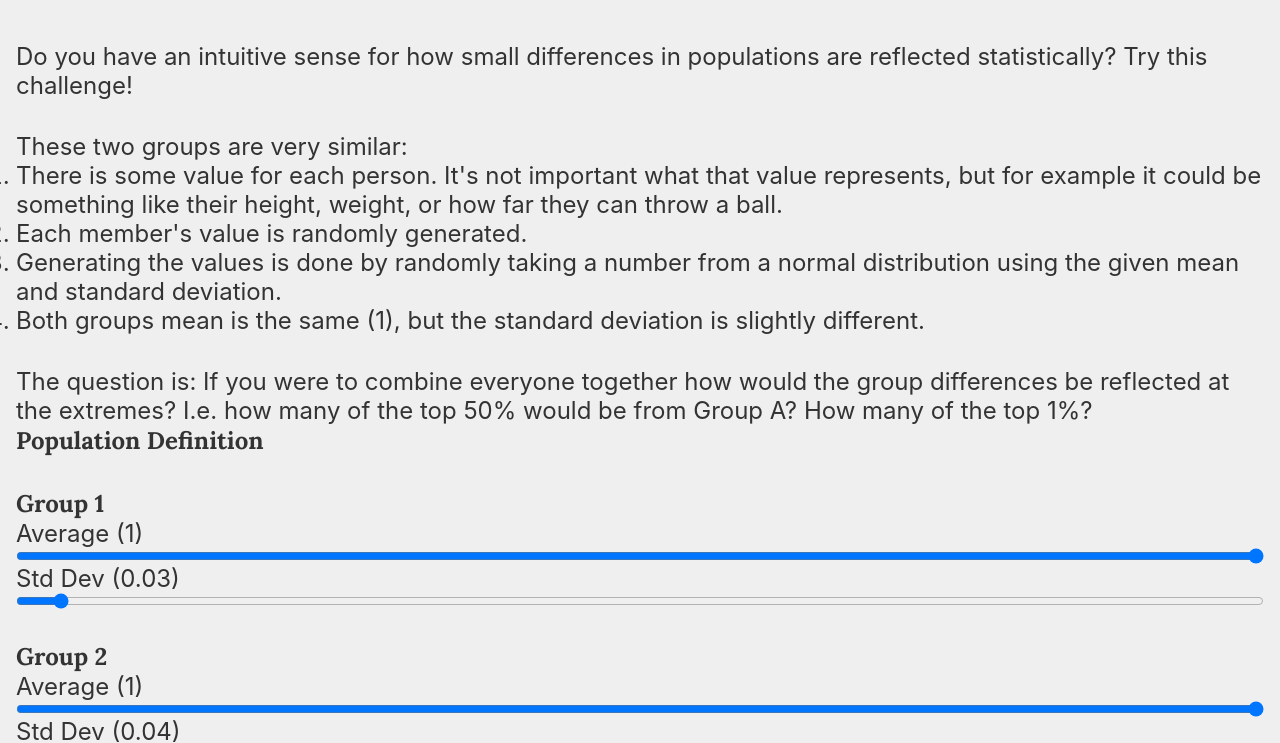
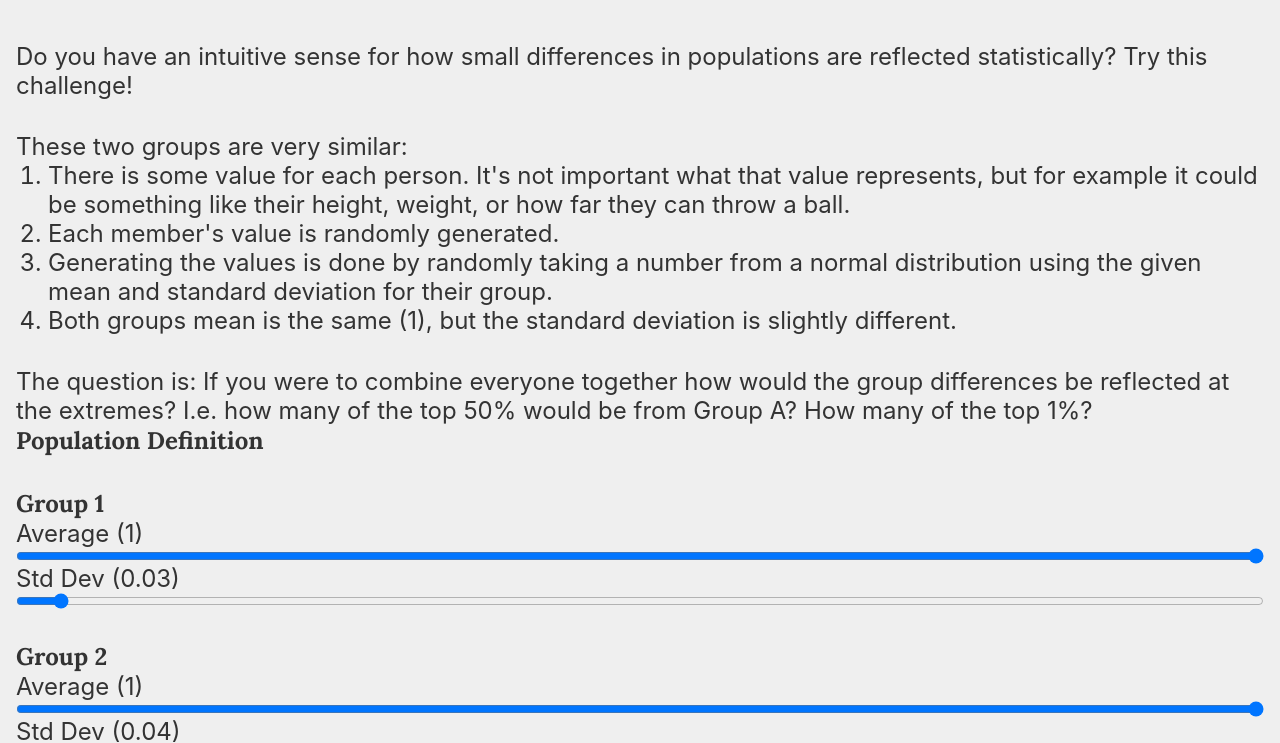
Before and after one commit to Zack-Tillotson/zachery-tillotson, a Gatsby site: page /apps/app-pop-stats in a window 1280 px wide. Shown: the part 69-812 px from the top of the page. Built offline with nearby package versions, Linux system fonts and the light colour scheme; Gatsby itself is replaced by a stand-in of ours.

Commit message:
Adding some more basic style tweaks to PS, copy updates

```diff
--- a/src/components/PopulationStats/PopulationStats.js
+++ b/src/components/PopulationStats/PopulationStats.js
@@ -26,7 +26,7 @@ const PopulationStatsContainer = ({definitions, stats, definitionChanged, genera
         <ol>
           <li>There is some value for each person. It's not important what that value represents, but for example it could be something like their height, weight, or how far they can throw a ball.</li>
           <li>Each member's value is randomly generated.</li>
-          <li>Generating the values is done by randomly taking a number from a normal distribution using the given mean and standard deviation.</li>
+          <li>Generating the values is done by randomly taking a number from a normal distribution using the given mean and standard deviation for their group.</li>
           <li>Both groups mean is the same (1), but the standard deviation is slightly different.</li>
         </ol>
         <p>The question is: If you were to combine everyone together how would the group differences be reflected at the extremes? I.e. how many of the top 50% would be from Group A? How many of the top 1%?</p>
@@ -47,7 +47,6 @@ const PopulationStatsContainer = ({definitions, stats, definitionChanged, genera
       {!!stats.length && (
         <section>
           <h2>Combined Population Stats</h2>
-          <p>Are you surprised?</p>
           <table>
             <thead>
               <tr>
@@ -67,6 +66,7 @@ const PopulationStatsContainer = ({definitions, stats, definitionChanged, genera
               ))}
             </tbody>
           </table>
+          <p>The group with the slighly standard deviation is way overrepresented at the extreme! Are you surprised?</p>
         </section>
       )}
     </section>
--- a/src/components/PopulationStats/styles.scss
+++ b/src/components/PopulationStats/styles.scss
@@ -25,4 +25,8 @@
 		width: 100%;
 		text-align: right;
 	}
+
+  li {
+    margin-left: 2rem;
+  }
 }
```
Also changed, not shown: 1 other file.
